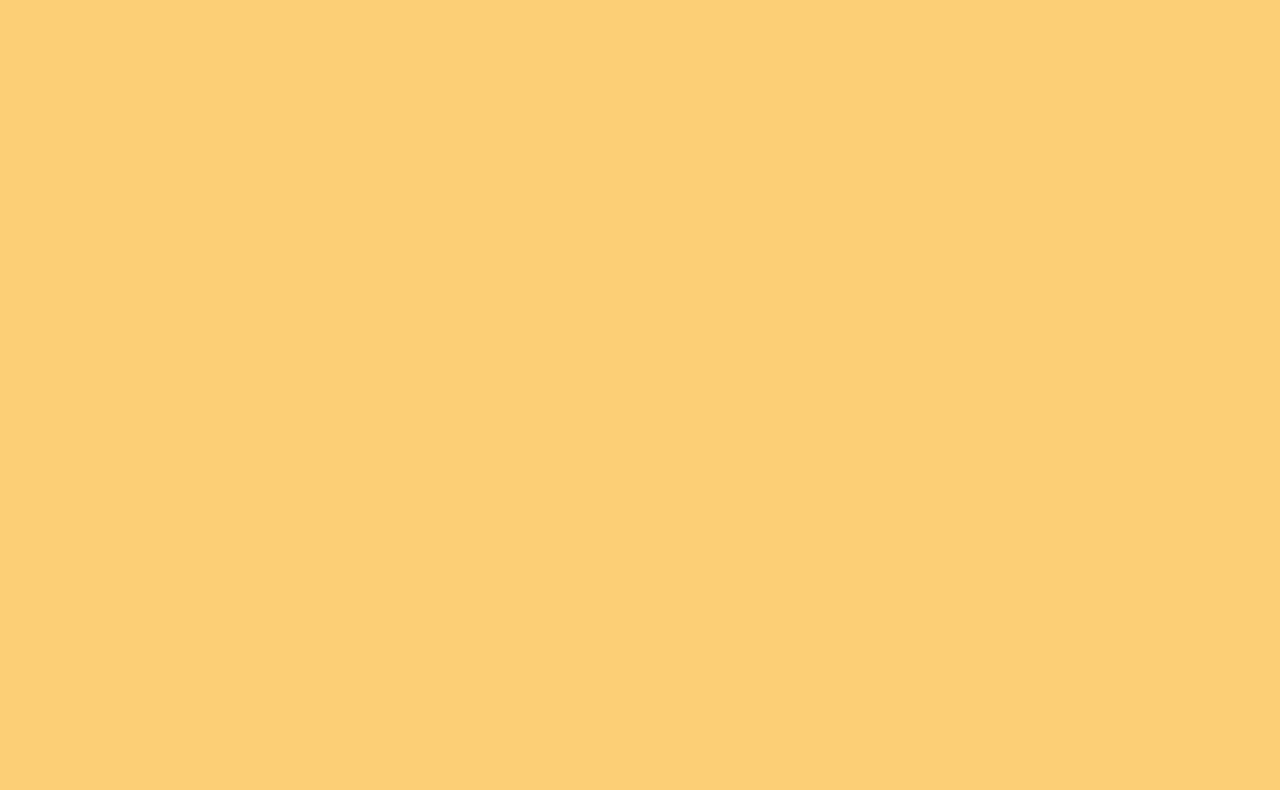
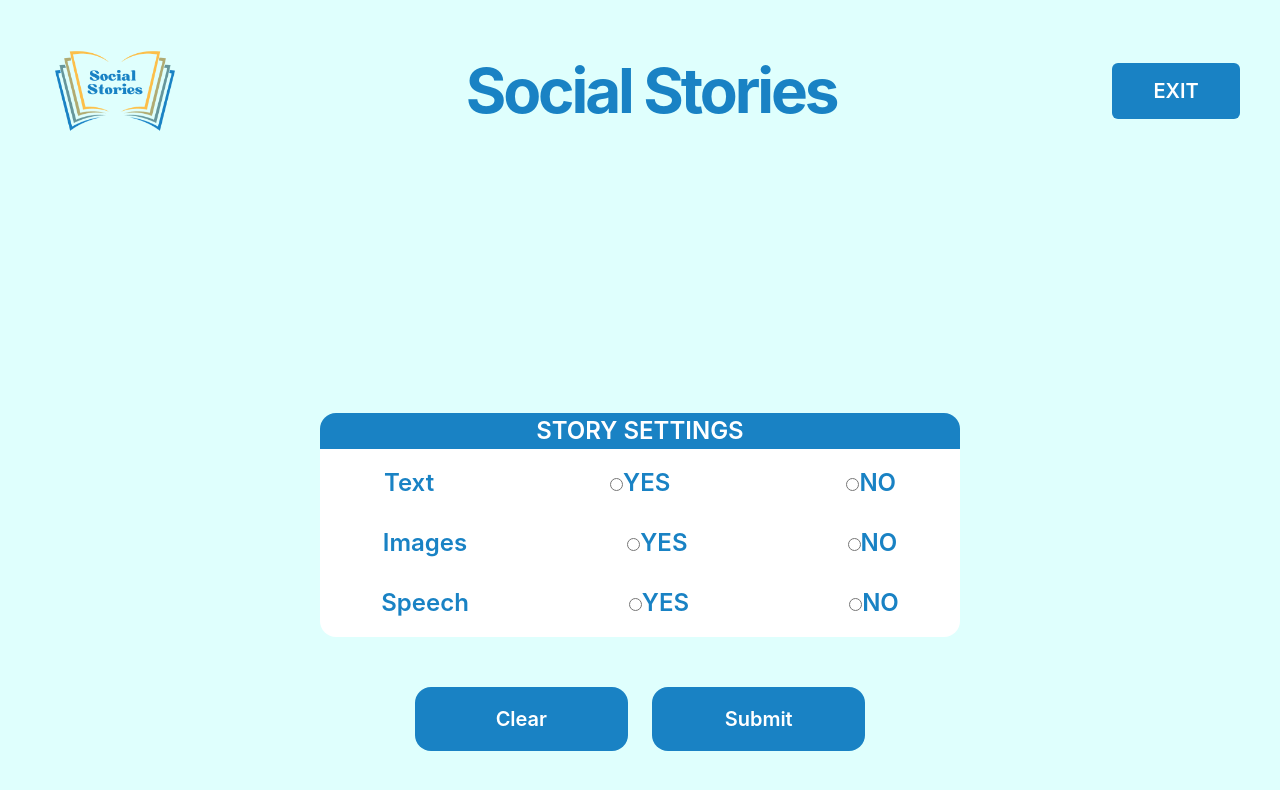
Before and after one commit to lele1001/AUI-SocialStories, a React (Vite) app: page /user-settings in a window 1280 px wide. Before the commit this address had no page. Shown: the top 790 px of the page. Built offline with nearby package versions, Linux system fonts and the light colour scheme.

Commit message:
added user settings

```diff
--- a/src/App.tsx
+++ b/src/App.tsx
@@ -2,7 +2,7 @@ import { Routes, Route } from 'react-router-dom'
 import './globals.css'
 // import LogIn from '@/_auth/forms/LogIn'
 // import SignUp from '@/_auth/forms/SignUp';
-import { Home, Category, Setting, Story, Inputs } from "@/_root/pages";
+import { Home, Category, Setting, Story, Inputs, UserSettings } from "@/_root/pages";
 // import AuthLayout from './_auth/AuthLayout';
 import RootLayout from './_root/RootLayout';
 
@@ -25,6 +25,7 @@ const App = () => {
           <Route path='/inputs' element={<Inputs />} />
           <Route path='/category' element={<Category />} />
           <Route path='/setting' element={<Setting />} />
+          <Route path='/user-settings' element={<UserSettings />} />
           <Route path='/story' element={<Story />} />
         </Route>
       </Routes>
--- a/src/_root/pages/Inputs.tsx
+++ b/src/_root/pages/Inputs.tsx
@@ -28,18 +28,18 @@ const Inputs = () => {
       return
     } */
 
-    let path = '/story'
+    let path = '/user-settings'
     navigate(path)
   }
 
   return (
     <form className="flex flex-col flex-center h-full w-full" method="post" onSubmit={handleSubmit}>
-      <label className='input_label'>Insert a training name</label>
-      <textarea className="input_text_s" name='trainingName' defaultValue=""></textarea>
+      <label className='input_label'>STORY TITLE</label>
+      <textarea className="input_text_s" name='trainingName' placeholder="type here the title of your story"></textarea>
       <hr style={{ height: 25 }}/>
 
-      <label className='input_label'>Insert the description</label>
-      <textarea className="input_text_b" name='trainingDesc' defaultValue=""></textarea>
+      <label className='input_label'>STORY DESCRIPTION</label>
+      <textarea className="input_text_b" name='trainingDesc' placeholder="type here a brief description of your story"></textarea>
       <hr style={{ height: 50 }} />
 
       <div className="flex flex-row flex-center w-full gap-6">
--- a/src/_root/pages/UserSettings.tsx
+++ b/src/_root/pages/UserSettings.tsx
@@ -4,11 +4,76 @@ import { useNavigate } from 'react-router-dom'
 const UserSettings = () => {
     const navigate = useNavigate()
 
+    async function handleSubmit(e: any) {
+        e.preventDefault();
+        const form = e.target;
+        const formData = new FormData(form);
+
+        if (formData.get('trainingName') == '' || formData.get('trainingDesc') == '') {
+            alert('Error: Please fill all the fields')
+            return
+        }
+
+        // Or you can work with it as a plain object:
+        const formJson = Object.fromEntries(formData.entries());
+        console.log(formJson);
+
+        // Function to send data to Python
+        /* try {
+          const nameResp = await axios.post('http://your-python-server/api/endpoint', formJson);
+          console.log(nameResp.data); // Handle the response from Python
+        } catch (error) {
+          console.error('Error sending data:', error);
+          return
+        } */
+
+        let path = '/user-settings'
+        navigate(path)
+    }
+
+
     return (
-        <div className="flex flex-row flex-center h-full gap-10">
-            <Button className="home_button" onClick={() => navigate('inputs')}>Create my own story</Button>
-            <Button className="home_button" onClick={() => navigate('category')}>Choose from existing stories</Button>
-        </div>
+        <form className="flex flex-col flex-center h-full w-full" method="post" onSubmit={handleSubmit}>
+            <label className='input_label'>STORY SETTINGS</label>
+            <div className='settings_selection'>
+                <div className='flex-row flex-center gap-44'>
+                    <label className='settings_label'>Text</label>
+                    <label className='settings_label'>
+                        <input type='radio' name='text_yes' value='YES'/>YES
+                    </label>
+                    <label className='settings_label'>
+                        <input type='radio' name='text_no' value='NO' />NO
+                    </label>
+                </div>
+
+                <div className='flex-row flex-center gap-40'>
+                    <label className='settings_label'>Images</label>
+                    <label className='settings_label'>
+                        <input type='radio' name='img_yes' value='YES' />YES
+                    </label>
+                    <label className='settings_label'>
+                        <input type='radio' name='img_no' value='NO' />NO
+                    </label>
+                </div>
+
+                <div className='flex-row flex-center gap-40'>
+                    <label className='settings_label'>Speech</label>
+                    <label className='settings_label'>
+                        <input type='radio' name='spe_yes' value='YES' />YES
+                    </label>
+                    <label className='settings_label'>
+                        <input type='radio' name='spe_no' value='NO' />NO
+                    </label>
+                </div>
+            </div>
+
+            <hr style={{height:50}}/>
+
+            <div className="flex flex-row flex-center w-full gap-6">
+                <Button className="submit_button" type="reset">Clear</Button>
+                <Button className="submit_button" type="submit">Submit</Button>
+            </div>
+        </form>
     )
 }
 
--- a/src/_root/pages/index.ts
+++ b/src/_root/pages/index.ts
@@ -3,3 +3,4 @@ export { default as Setting } from './Setting'
 export { default as Story } from './Story'
 export { default as Home } from './Home'
 export { default as Inputs } from './Inputs'
+export { default as UserSettings } from './UserSettings'
--- a/src/components/shared/TopBar.tsx
+++ b/src/components/shared/TopBar.tsx
@@ -4,6 +4,7 @@ import { Button } from "../ui/button"
 const TopBar = () => {
   return (
     <section className="top-bar">
+      <img className="logo" src="src\media\logo\LogoNoBackground.png" alt="logo" style={{maxHeight: 150}}/>
         <h1 className="h1-bold t-title">Social Stories</h1>
 
         <Link to='/'>
--- a/src/globals.css
+++ b/src/globals.css
@@ -7,6 +7,10 @@
 @layer base {
   body {
     @apply bg-my-yellow text-my-blue min-h-screen font-inter;
+  }
+
+  ::placeholder {
+    @apply text-gray-400;
   }
 
   .titleContainer {
@@ -29,8 +33,17 @@
     @apply w-1/2 rounded-2xl rounded-t-none resize-none outline-none text-[20px] text-center font-semibold;
   }
 
+  .settings_selection {
+    @apply bg-white flex flex-col flex-center w-1/2 gap-6 p-4 rounded-2xl rounded-t-none text-[20px] text-center font-semibold;
+  }
+
   .input_label {
     @apply bg-my-blue text-white w-1/2 rounded-2xl rounded-b-none text-[24px] font-semibold flex flex-col flex-center whitespace-normal;
+    max-width: 75%;
+  }
+
+  .settings_label {
+    @apply text-[24px] font-semibold;
     max-width: 75%;
   }
 
@@ -115,7 +128,7 @@
   }
 
   .top-bar {
-    @apply flex items-center w-full p-4;
+    @apply flex items-center w-full p-4 px-10;
   }
 
   .t-title {
@@ -131,7 +144,7 @@
 @layer components {
   /* Button */
   .button_primary {
-    @apply bg-my-blue text-white gap-2 w-32 !important;
+    @apply bg-my-blue text-white gap-2 w-32 h-14 text-[20px] font-semibold !important;
   }
 
   .item_button {
--- a/tailwind.config.js
+++ b/tailwind.config.js
@@ -22,7 +22,7 @@ module.exports = {
 
     extend: {
       colors: {
-        'my-yellow': '#FCBF49BF',
+        'my-yellow': '#DFFFFD',
         'my-blue': '#1982C4',
         'my-blue-h': '#1976af',
       },
```
Also changed, not shown: src/media/logo/Logo.png (renamed from src/Images/Logo/Social Stories Logo.png), src/media/logo/LogoNoBackground.png (renamed from src/Images/Logo/Social Stories Logo NoBackground.png).
